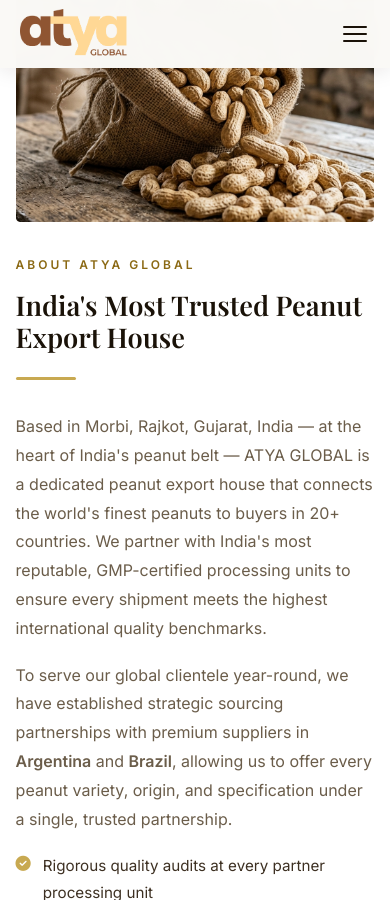
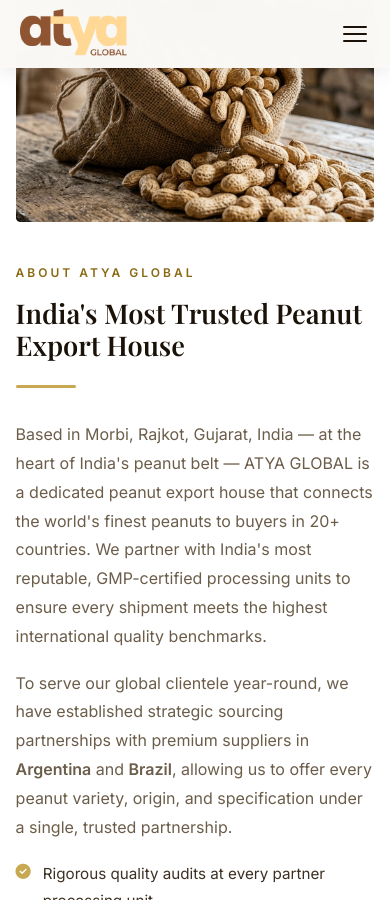
Before and after one commit to Vishalkanjiya/web, a Jekyll site: the page built from index.html, in a window 390 px wide and 900 px high, scrolled down 1071 px. Built offline with Jekyll 4.4.1, drawn with Linux system fonts in a browser that asks for light colours; some web fonts are replaced.

Commit message:
Add files via upload

```diff
--- a/styles/index.css
+++ b/styles/index.css
@@ -1181,7 +1181,7 @@
    Responsive — Tablet (≤ 1024px)
    ========================================= */
 @media (max-width: 1024px) {
-  .split { grid-template-columns: 1fr; gap: 40px; }
+  .split { grid-template-columns: 1fr !important; gap: 40px !important; }
   .split-img { order: -1; }
   .split-img img { height: 380px; }
   .split-img .img-badge { right: 10px; bottom: -14px; width: 84px; height: 84px; font-size: 1.3rem; }
```
